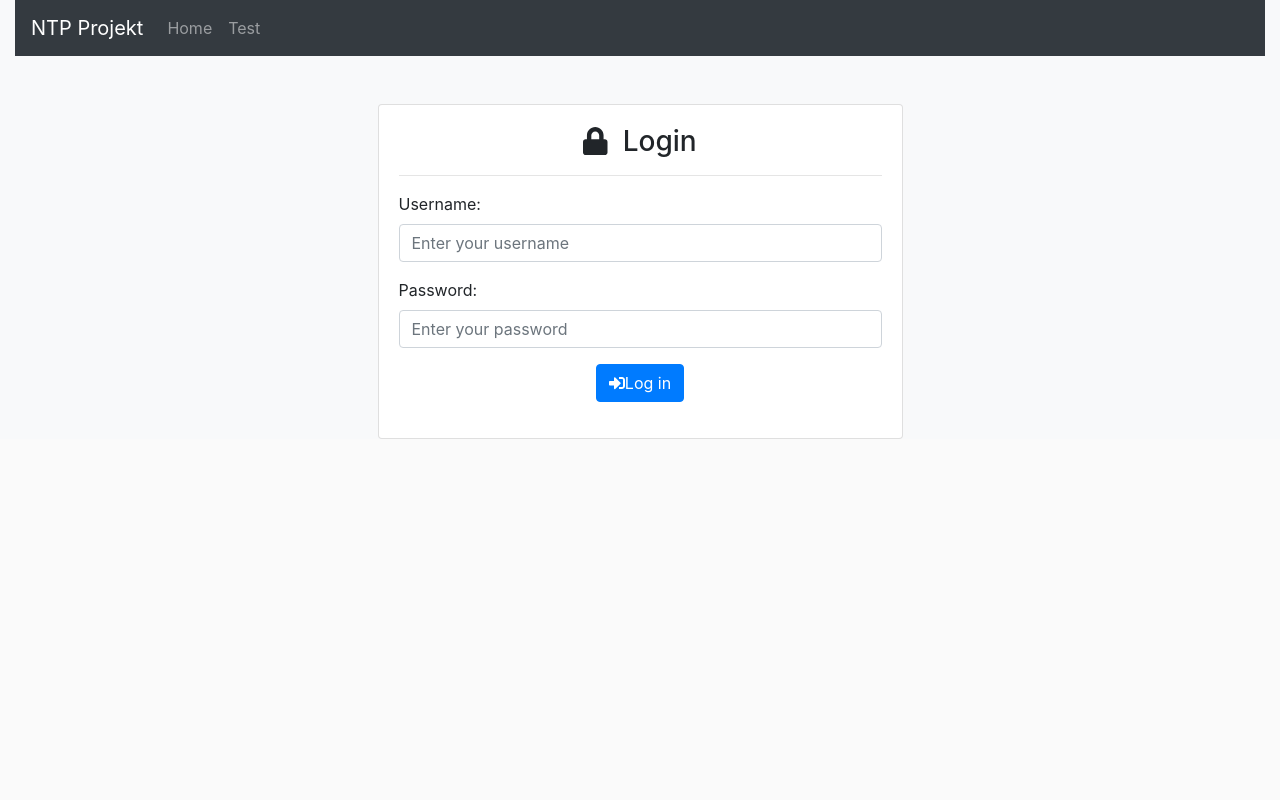
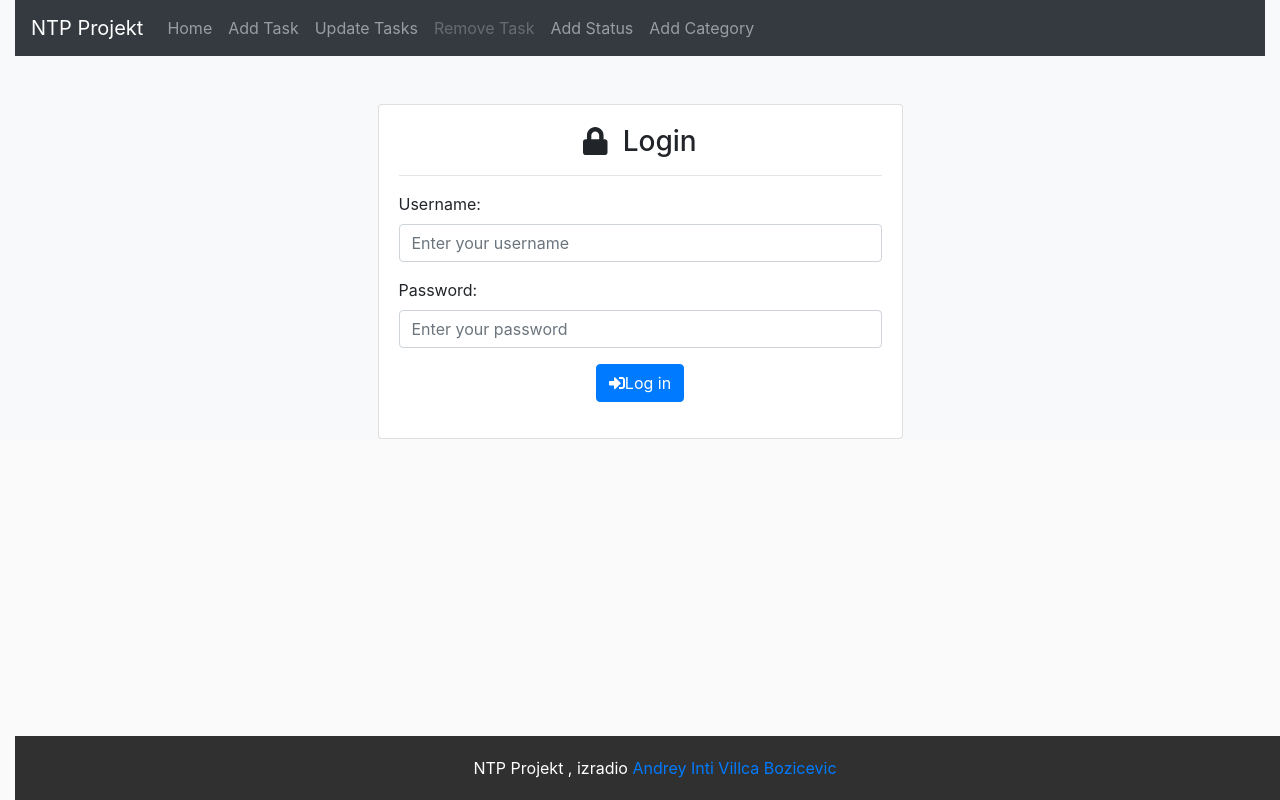
Before and after one commit to avillcabotvz/NTP-app, a React (Create React App) app: page /login in a window 1280 px wide. Built offline with nearby package versions, Linux system fonts and the light colour scheme.

Commit message:
fixed routes and navbar, added footer

```diff
--- a/src/App.css
+++ b/src/App.css
@@ -11,3 +11,13 @@ main{
   padding: 10px;
   display: flex;
 }
+
+footer{
+  color: white;
+  text-align: center;
+  padding: 20px;
+  position: absolute;
+  bottom: 0px;
+  background-color: #303030;
+  width: 100%;
+}
--- a/src/App.js
+++ b/src/App.js
@@ -16,7 +16,7 @@ function App() {
         <Header/>
         <Switch>
           <ProtectedRoute path="/" component={Main} exact/>
-          <ProtectedRoute path="/test" component={TestSite}/>
+          <ProtectedRoute path="/add" component={TestSite}/>
           <ProtectedRoute path="/update/:id" component={Update}/>
           <ProtectedRoute path="/update" component={Update}/>
           <ProtectedRoute path="/status" component={Status}/>
@@ -25,7 +25,7 @@ function App() {
           <Route path="/login" component={Login} />
         </Switch>
       </Router>
-
+      <footer className="app-footer"> NTP Projekt , izradio <a href="https://github.com/avillcabotvz">Andrey Inti Villca Bozicevic</a></footer>
     </div>
   );
 }
--- a/src/components/header/HeaderNav.js
+++ b/src/components/header/HeaderNav.js
@@ -14,7 +14,11 @@ const HeaderNav = (props) => {
     <Navbar.Brand as={Link} to="/">NTP Projekt</Navbar.Brand>
     <Nav className="mr-auto">
       <Nav.Link as={Link} to="/">Home</Nav.Link>
-      <Nav.Link as={Link} to="/test">Test</Nav.Link>
+      <Nav.Link as={Link} to="/add">Add Task</Nav.Link>
+      <Nav.Link as={Link} to="/update">Update Tasks</Nav.Link>
+      <Nav.Link as={Link} disabled to="/">Remove Task</Nav.Link>
+      <Nav.Link as={Link} to="/status">Add Status</Nav.Link>
+      <Nav.Link as={Link} to="/category">Add Category</Nav.Link>
     </Nav>
     {isNotLogin && <Nav className="ml-auto">
       {userData && <strong className="text-light mr-2">{userData.username}</strong>}
--- a/src/components/main/Main.js
+++ b/src/components/main/Main.js
@@ -15,13 +15,13 @@ const Main = (props) => {
       <Container>
         <Row>
           <Col className="p-3">
-            <div className="mb-2"><Button variant="dark" size="lg" block as={Link} to="/test"> <FontAwesomeIcon icon={faTasks} /><div className="button-text">Add Task</div></Button></div>
+            <div className="mb-2"><Button variant="dark" size="lg" block as={Link} to="/add"> <FontAwesomeIcon icon={faTasks} /><div className="button-text">Add Task</div></Button></div>
           </Col>
           <Col className="p-3">
             <div className="mb-2"><Button variant="dark"  size="lg" block as={Link} to="/update"> <FontAwesomeIcon icon={faEdit} /><div className="button-text">Update Task</div></Button></div>
           </Col>
           <Col className="p-3">
-            <div className="mb-2"><Button variant="dark"  size="lg" block> <FontAwesomeIcon icon={faTrash} /><div className="button-text">Remove Task</div></Button></div>
+            <div className="mb-2"><Button variant="dark"  size="lg" block disabled> <FontAwesomeIcon icon={faTrash} /><div className="button-text">Remove Task</div></Button></div>
           </Col>
 
 
```
